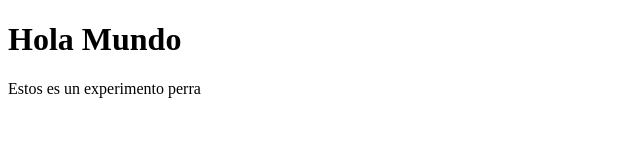
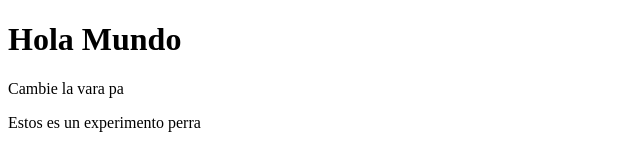
Before and after one commit to dsols8/prueba-rep1, a plain HTML site: page index.html in a window 1280 px wide. Shown: the whole page, without its empty margins (0-640 px from the left). Drawn offline with Linux system fonts and the light colour scheme.

Commit message:
Agregando el cambio p puta perra

```diff
--- a/index.html
+++ b/index.html
@@ -7,6 +7,7 @@
 </head>
 <body>
     <h1>Hola Mundo</h1>
+    <p>Cambie la vara pa</p>
     <footer>
         <p>Estos es un experimento perra</p>
     </footer>
```
